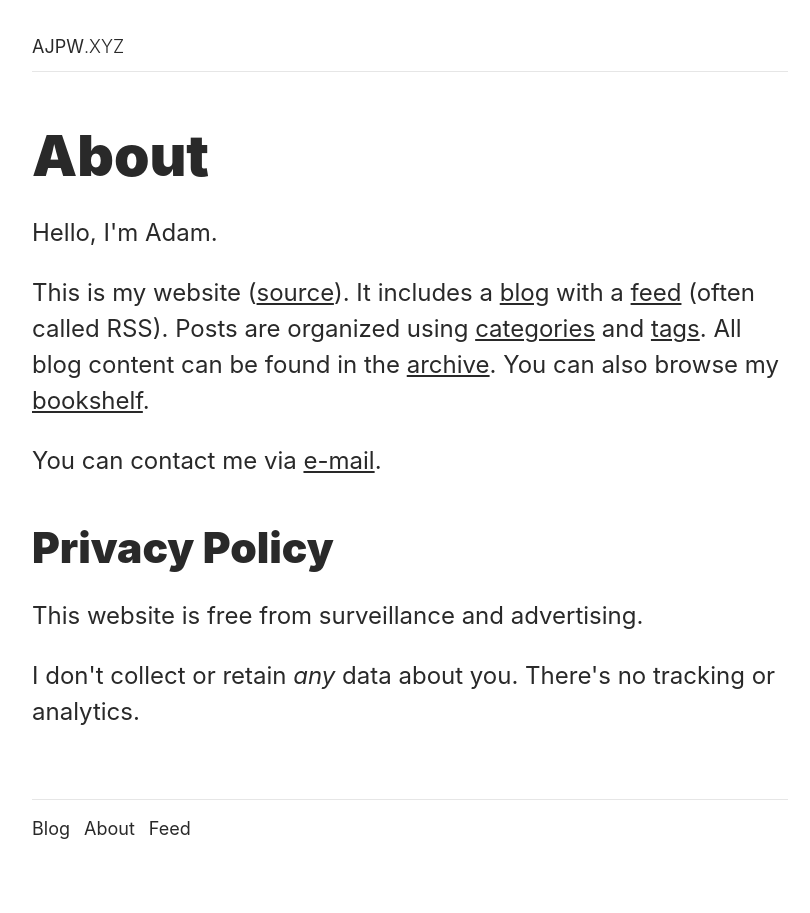
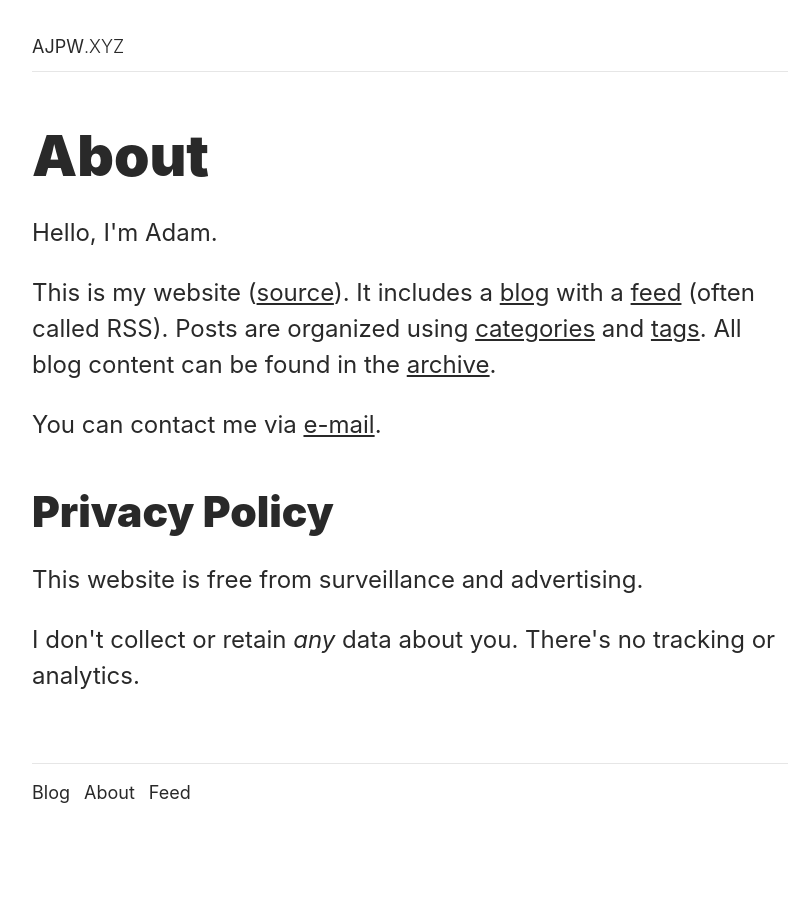
Before and after one commit to ajpwalser/ajpwalser.github.io, a Jekyll site: the page built from about.html, in a window 1280 px wide. Shown: the whole page, without its empty margins (230-1040 px from the left). Built offline with Jekyll 4.4.1, drawn with Linux system fonts in a browser that asks for light colours; some web fonts are replaced.

Commit message:
Update about.html

```diff
--- a/about.html
+++ b/about.html
@@ -6,7 +6,7 @@ description: About me and my website.
 
 <h2>About</h2>
 <p class="first">Hello, I'm Adam.</p>
-<p>This is my website (<a href="https://github.com/ajpwalser/ajpwalser.github.io">source</a>). It includes a <a href="https://ajpwalser.github.io/">blog</a> with a <a href="https://ajpwalser.github.io/feed.xml">feed</a> (often called RSS). Posts are organized using <a href="https://ajpwalser.github.io/categories/">categories</a> and <a href="https://ajpwalser.github.io/tags/">tags</a>. All blog content can be found in the <a href="https://ajpwalser.github.io/archive/">archive</a>. You can also browse my <a href="https://ajpwalser.github.io/bookshelf/">bookshelf</a>.</p>
+<p>This is my website (<a href="https://github.com/ajpwalser/ajpwalser.github.io">source</a>). It includes a <a href="https://ajpwalser.github.io/">blog</a> with a <a href="https://ajpwalser.github.io/feed.xml">feed</a> (often called RSS). Posts are organized using <a href="https://ajpwalser.github.io/categories/">categories</a> and <a href="https://ajpwalser.github.io/tags/">tags</a>. All blog content can be found in the <a href="https://ajpwalser.github.io/archive/">archive</a>.</p>
 <p>You can contact me via <a href="mailto:ajpwalser@gmail.com">e-mail</a>.</p>
 <h3>Privacy Policy</h3>
 <p>This website is free from surveillance and advertising.</p>
```
